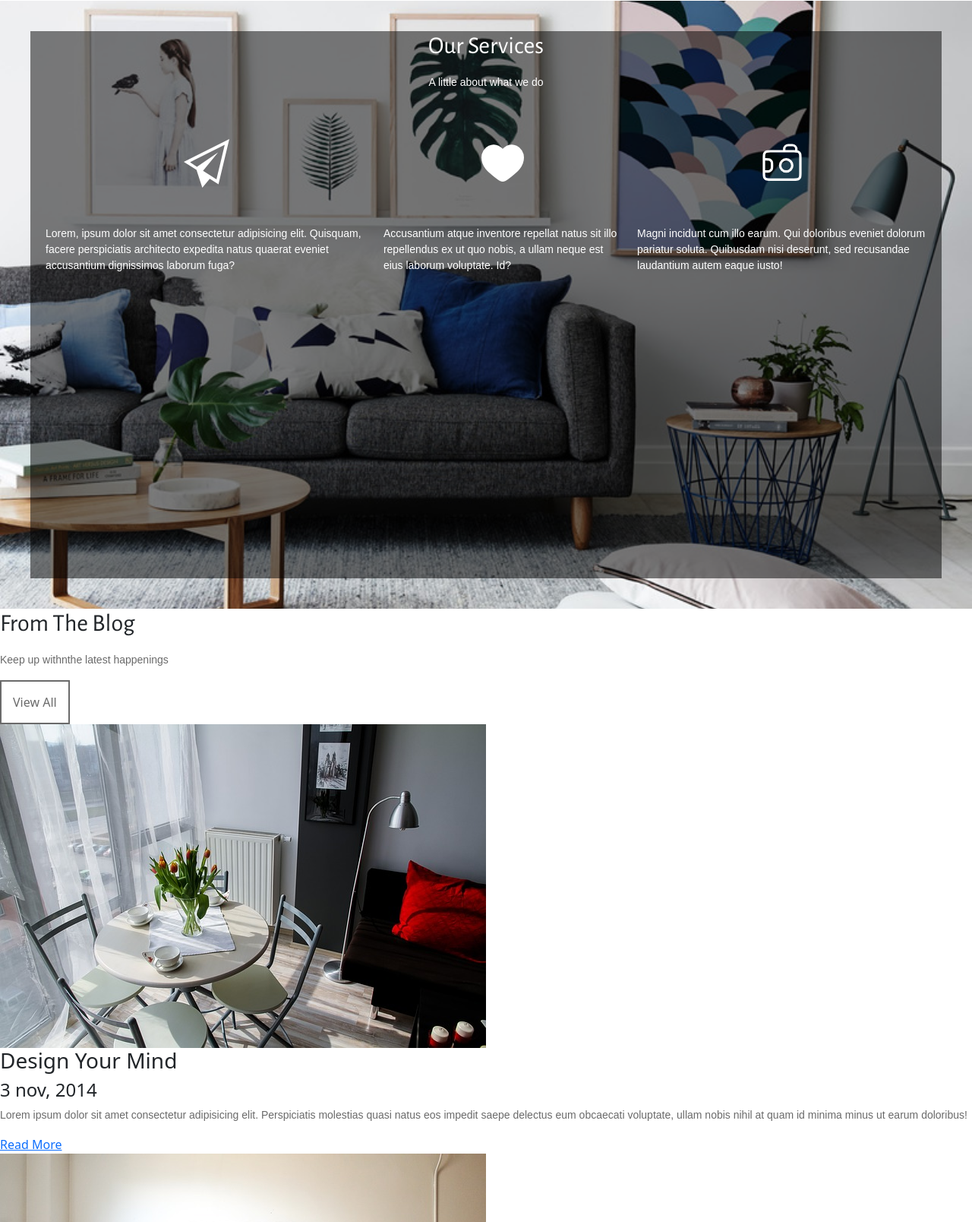
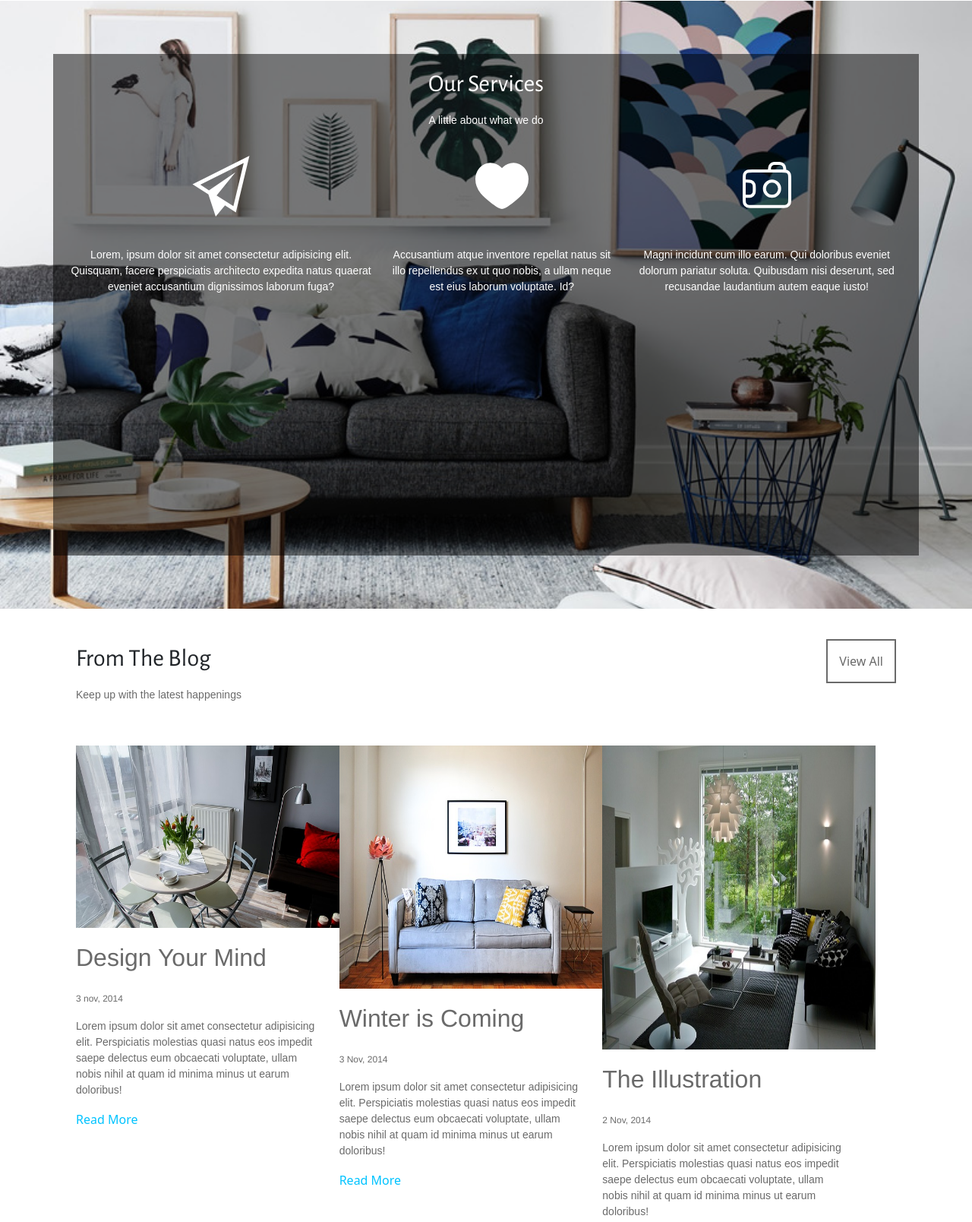
Before and after one commit to renehellmich/project-home_interior, a plain HTML site: page index.html in a window 1280 px wide. Shown: the part 1618-3226 px from the top of the page at 76% size. Drawn offline with nearby package versions, Linux system fonts and the light colour scheme.

Commit message:
Section From the Blog include

```diff
--- a/assets/css/style.css
+++ b/assets/css/style.css
@@ -30,6 +30,8 @@ h2 {
     font-family: 'AlegreyaSans500';
     padding-bottom: 10px;
 }
+
+
 
 p {
     font-size: 14px;
@@ -131,16 +133,17 @@ header {
     align-items:center;
     flex-direction: column;
     background-color: rgba(0, 0 ,0, 0.5);
-    margin: 40px;
+    margin: 70px;
 }
 
 .sc__our-services h2 {
     color: white;
+    margin-top: 20px;
 }
 
 .sc__our-services p {
     color: white;
-    position: relative
+    position: relative;
 }
 
 .div__wrap_our-services {
@@ -156,20 +159,69 @@ header {
     color: white;
 }
 
+.div__our-services-second_level p:last-child {
+    text-align: center;
+}
+
 /* ! hier werden alle 3 Symbole für die Our Services definiert! */
-.p__our-services_content_first::before {
-    /* content: '\2708'; */
-    content: url('../svg/paper-airplane-symbol-svgrepo-com.svg');
-    font-size: 6em;
-    fill: white;
+.div__our-services-second_level img {
+    height: 80px;
+    margin-bottom: 40px;
 }
-.p__our-services_content_second::before {
-    /* content: '\2661'; */
-    content: url('../svg/heart-svgrepo-com\ \(3\).svg');
-    font-size: 6em;
+
+/* ! start section from the blog */
+
+.sc__from-the-block {
+    padding: 40px 100px;
 }
-.p__our-services_content_third::before {
-    /* content: '\f030'; */
-    content: url('../svg/camera-alt-2-svgrepo-com\ \(1\).svg');
-    font-size: 6em;
+.div__from-the-block {
+    display: flex;
+    justify-content: space-between;
+    align-items: baseline;
+    padding-bottom: 40px;
 }
+
+.article__wrap_from-the-block {
+    display: flex;
+    flex-direction:row;
+    flex-wrap: wrap;
+    gap: 20px;
+}
+
+.article__wrap_from-the-block h3 {
+    color: var(--color-p);
+    font-family: 'Helvetica';
+    padding: 20px 0;
+    font-size: 2em;
+}
+
+.article__wrap_from-the-block h4{
+    color: var(--color-p);
+    font-family: 'Helvetica';
+    padding-bottom: 10px;
+    font-size: .75em;
+}
+
+.article__wrap_from-the-block a {
+    text-decoration: none;
+    color: rgb(0, 195, 255);
+}
+
+.div__wrap {
+    display: flex;
+    flex-direction: column;
+    width: calc(100vw / 3 - 100px);
+}
+
+.div__wrap:nth-of-type(1) img {
+    height: 30vh;
+}
+.div__wrap:nth-of-type(2) img {
+    height: 40vh;
+}
+.div__wrap:nth-of-type(3) img {
+    height: 50vh;
+}
+.img__from-the-block {
+    min-width: 360px;
+}
--- a/index.html
+++ b/index.html
@@ -49,19 +49,19 @@
                 <p>A little about what we do</p>
                 <div class="div__wrap_our-services">
                     <div class="div__our-services-second_level">
-                        <p class="p__our-services_content_first p__symbol_settings"></p>
+                        <img src="./assets/svg/paper-airplane-symbol-svgrepo-com.svg" alt="">
                         <!-- <i class="bi bi-airplane"></i> -->
                         <p>Lorem, ipsum dolor sit amet consectetur adipisicing elit. Quisquam, facere perspiciatis
                             architecto expedita natus quaerat eveniet accusantium dignissimos laborum fuga?</p>
                     </div>
                     <div class="div__our-services-second_level">
-                        <p class="p__our-services_content_second p__symbol_settings"></p>
+                        <img src="./assets/svg/heart-svgrepo-com (3).svg" alt="">
                         <p>Accusantium atque inventore repellat natus sit illo repellendus ex ut quo nobis, a ullam
                             neque
                             est eius laborum voluptate. Id?</p>
                     </div>
                     <div class="div__our-services-second_level">
-                        <p class="p__our-services_content_third p__symbol_settings"></p>
+                        <img src="./assets/svg/camera-alt-2-svgrepo-com (1).svg" alt="">
                         <p>Magni incidunt cum illo earum. Qui doloribus eveniet dolorum pariatur soluta. Quibusdam nisi
                             deserunt, sed recusandae laudantium autem eaque iusto!</p>
                     </div>
@@ -70,16 +70,16 @@
         </section>
 
         <section class="sc__from-the-block">
-            <div>
+            <div class="div__from-the-block">
                 <div>
                     <h2>From The Blog</h2>
-                    <p>Keep up withnthe latest happenings</p>
+                    <p>Keep up with the latest happenings</p>
                 </div>
                 <a href="View All" class="a__ViewAll">View All</a>
             </div>
-            <article>
-                <div>
-                    <img src="./assets/img/features1.jpg" alt="">
+            <article class="article__wrap_from-the-block">
+                <div class="div__wrap">
+                    <img src="./assets/img/features1.jpg" alt="" class="img__from-the-block">
                     <h3>Design Your Mind</h3>
                     <h4>3 nov, 2014</h4>
                     <p>Lorem ipsum dolor sit amet consectetur adipisicing elit. Perspiciatis molestias quasi natus eos
@@ -87,8 +87,8 @@
                         earum doloribus!</p>
                     <a href="Read More">Read More</a>
                 </div>
-                <div>
-                    <img src="./assets/img/features2.jpg" alt="">
+                <div class="div__wrap">
+                    <img src="./assets/img/features2.jpg" alt="" class="img__from-the-block">
                     <h3>Winter is Coming</h3>
                     <h4>3 Nov, 2014</h4>
                     <p>Lorem ipsum dolor sit amet consectetur adipisicing elit. Perspiciatis molestias quasi natus eos
@@ -96,8 +96,8 @@
                         earum doloribus!</p>
                     <a href="Read More">Read More</a>
                 </div>
-                <div>
-                    <img src="./assets/img/features3.jpg" alt="">
+                <div class="div__wrap">
+                    <img src="./assets/img/features3.jpg" alt="" class="img__from-the-block">
                     <h3>The Illustration</h3>
                     <h4>2 Nov, 2014</h4>
                     <p>Lorem ipsum dolor sit amet consectetur adipisicing elit. Perspiciatis molestias quasi natus eos
```
